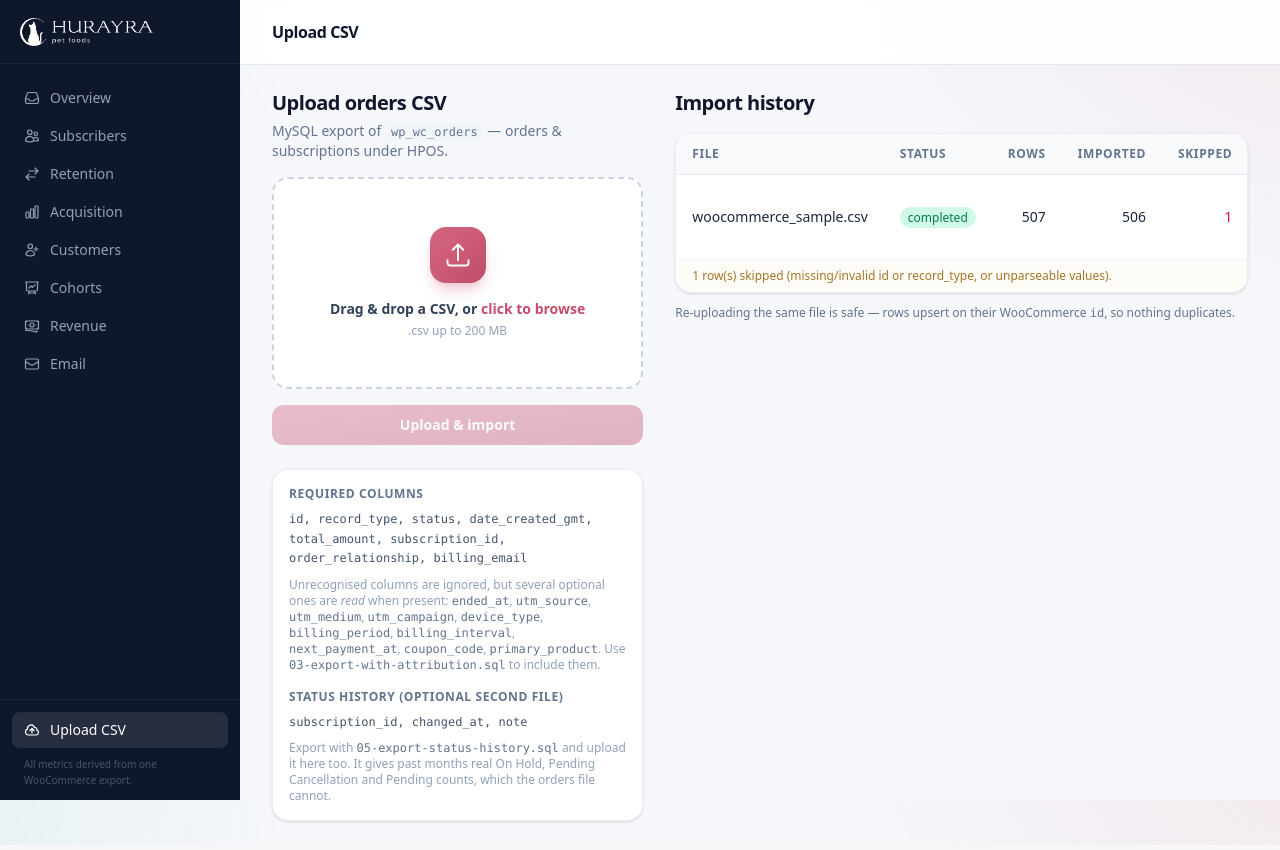
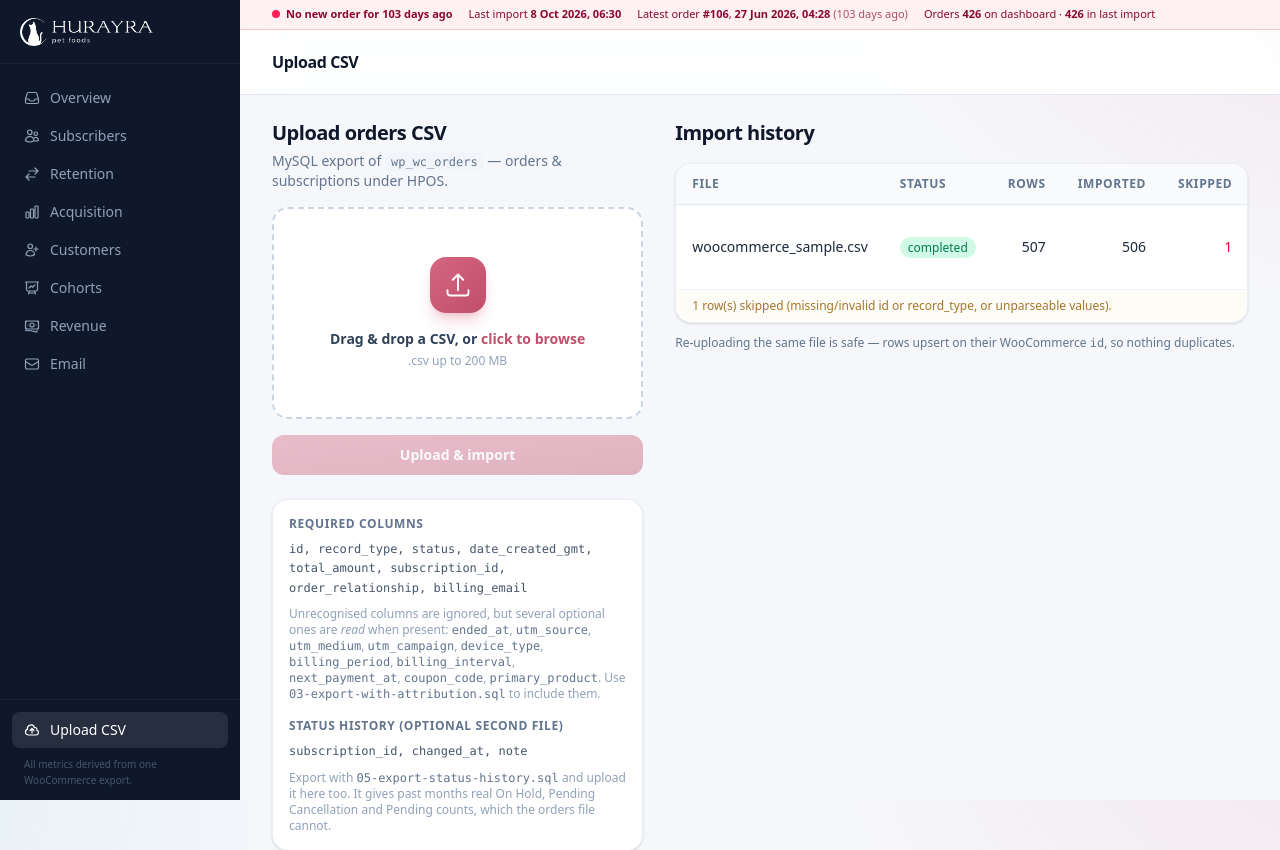
Before and after one commit to ranatb2023/hurayra-analytics, a Laravel app: page /uploads in a window 1280 px wide. Shown: the top 850 px of the page. Run offline with Laravel 12, Linux system fonts and the light colour scheme; data comes from the database, SQL or seed files in the repository; style sheets or scripts are compiled from the project's sources; some web fonts are replaced.

Commit message:
fix(metrics): P0-3 data freshness banner on every page
Shows last import/sync, latest order (id and UK time), dashboard vs source
order counts, amber after 12h and red after 24h without an order, and a
'Data ends' note when the selected period runs past the data.

Co-Authored-By: Claude Opus 5.5 (1M context) <noreply@anthropic.com>

```diff
--- a/app/Providers/AppServiceProvider.php
+++ b/app/Providers/AppServiceProvider.php
@@ -2,7 +2,10 @@
 
 namespace App\Providers;
 
+use App\Services\DataFreshness;
+use Illuminate\Support\Facades\View;
 use Illuminate\Support\ServiceProvider;
+use Throwable;
 
 class AppServiceProvider extends ServiceProvider
 {
@@ -19,6 +22,15 @@ class AppServiceProvider extends ServiceProvider
      */
     public function boot(): void
     {
-        //
+        // The freshness strip sits on every page, so every page that uses the
+        // app layout gets its figures. A missing table (fresh install, before
+        // migrating) hides the strip rather than taking the page down.
+        View::composer('layouts.app', function ($view) {
+            try {
+                $view->with('freshness', app(DataFreshness::class)->summary());
+            } catch (Throwable) {
+                $view->with('freshness', null);
+            }
+        });
     }
 }
--- a/app/Services/DataFreshness.php
+++ b/app/Services/DataFreshness.php
@@ -2,6 +2,7 @@
 
 namespace App\Services;
 
+use App\Models\Record;
 use App\Support\Clock;
 use Carbon\CarbonImmutable;
 use Illuminate\Support\Facades\DB;
@@ -61,4 +62,92 @@ class DataFreshness
 
         return $data !== null && $data->lt($now) ? $data : $now;
     }
+
+    /** Hours without a new order before the banner turns amber, then red. */
+    public const WARN_AFTER_HOURS = 12;
+
+    public const STALE_AFTER_HOURS = 24;
+
+    /**
+     * The newest order in the data, or null when there are none.
+     *
+     * @return array{id:int, created_at:CarbonImmutable}|null
+     */
+    public function latestOrder(): ?array
+    {
+        $row = DB::table('records')
+            ->where('record_type', 'shop_order')
+            ->whereIn('status', Record::ORDER_STATUSES)
+            ->whereNotNull('date_created_gmt')
+            ->orderByDesc('date_created_gmt')
+            ->orderByDesc('id')
+            ->first(['id', 'date_created_gmt']);
+
+        return $row === null ? null : [
+            'id' => (int) $row->id,
+            'created_at' => Clock::toLocal((string) $row->date_created_gmt),
+        ];
+    }
+
+    /** Orders the dashboard counts: real order statuses only. */
+    public function dashboardOrderCount(): int
+    {
+        return DB::table('records')
+            ->where('record_type', 'shop_order')
+            ->whereIn('status', Record::ORDER_STATUSES)
+            ->count();
+    }
+
+    /**
+     * Orders in the source, as WooCommerce's own "All" list would count them
+     * if it did not filter anything out: every order except the deleted and
+     * draft ones. A gap against {@see dashboardOrderCount()} is rows with a
+     * status that is not an order status (see the Data Health page).
+     *
+     * @return array{count:int, from:string}
+     */
+    public function sourceOrderCount(): array
+    {
+        return [
+            'count' => DB::table('records')
+                ->where('record_type', 'shop_order')
+                ->whereNotIn('status', Record::EXCLUDED_ORDER_STATUSES)
+                ->count(),
+            'from' => 'last import',
+        ];
+    }
+
+    /**
+     * Everything the freshness strip shows.
+     *
+     * `level` is green / amber / red from how long it has been since the last
+     * order: a store that normally takes orders every few hours and has had
+     * none for a day is either quiet or broken, and either way the numbers
+     * below the strip are not today's.
+     *
+     * @return array<string, mixed>
+     */
+    public function summary(): array
+    {
+        $now = Clock::now();
+        $latest = $this->latestOrder();
+        $hours = $latest === null ? null : (int) max(0, floor($latest['created_at']->diffInHours($now)));
+
+        return [
+            'now' => $now,
+            'last_import_at' => $this->lastImportAt(),
+            'last_sync_at' => $this->lastSyncAt(),
+            'data_timestamp' => $this->dataTimestamp(),
+            'latest_order' => $latest,
+            'hours_since_order' => $hours,
+            'dashboard_orders' => $this->dashboardOrderCount(),
+            'source_orders' => $this->sourceOrderCount(),
+            'level' => match (true) {
+                $hours === null => 'red',
+                $hours > self::STALE_AFTER_HOURS => 'red',
+                $hours > self::WARN_AFTER_HOURS => 'amber',
+                default => 'green',
+            },
+        ];
+    }
 }
--- a/resources/js/dashboard.js
+++ b/resources/js/dashboard.js
@@ -797,6 +797,18 @@ export default (config = {}) => ({
         return `as of ${new Date(+y, +m - 1, +d - 1).toLocaleDateString(undefined, fmt)}`;
     },
 
+    /**
+     * When the selected period runs past the data, say where the data stops.
+     * An October that has only been imported up to the 8th otherwise shows
+     * the rest of the month as zeros that look like a collapse.
+     */
+    dataEndsNote() {
+        if (!this.metrics?.snapshot_capped || !this.metrics.snapshot_at) return '';
+        const [y, m, d] = String(this.metrics.snapshot_at).split(' ')[0].split('-');
+        const when = new Date(+y, +m - 1, +d).toLocaleDateString(undefined, { day: 'numeric', month: 'short', year: 'numeric' });
+        return `Data ends ${when}. Figures after this are not real zeros.`;
+    },
+
     // --- sparklines (inline SVG path from a values array) ---
     sparkPath(values) {
         if (!values || values.length < 2) return '';
--- a/resources/views/layouts/app.blade.php
+++ b/resources/views/layouts/app.blade.php
@@ -56,6 +56,7 @@
 
     {{-- ------------------------------------------------------- top bar --}}
     <header class="no-print sticky top-0 z-30 border-b border-slate-200 bg-white/90 backdrop-blur-xl">
+        @include('partials.freshness')
         <div class="flex h-16 items-center gap-4 px-4 sm:px-6 lg:px-8">
             @hasSection('topbar')
                 @yield('topbar')
--- /dev/null
+++ b/resources/views/partials/freshness.blade.php
@@ -0,0 +1,68 @@
+{{--
+    Data freshness strip, on every page.
+
+    Every figure on the dashboard is only as current as the newest data behind
+    it. A week-old export looks exactly like a quiet week, so the age of the
+    data is stated before any number is read: green under 12 hours since the
+    last order, amber under 24, red beyond that.
+
+    Expects $freshness from DataFreshness::summary() (null hides the strip).
+--}}
+@if ($freshness)
+    @php
+        $f = $freshness;
+        $tone = [
+            'green' => ['bg-emerald-50 text-emerald-900 border-emerald-200', 'bg-emerald-500'],
+            'amber' => ['bg-amber-50 text-amber-900 border-amber-200', 'bg-amber-500'],
+            'red' => ['bg-rose-50 text-rose-900 border-rose-200', 'bg-rose-500'],
+        ][$f['level']];
+        $fmt = fn ($t) => $t ? $t->format('j M Y, H:i') : '—';
+        $synced = $f['last_sync_at'] ?? null;
+        $imported = $f['last_import_at'] ?? null;
+        $latest = $f['latest_order'];
+        $age = $f['hours_since_order'];
+        $ageLabel = $age === null ? null : ($age < 48 ? $age.'h ago' : intdiv($age, 24).' days ago');
+        $source = $f['source_orders'];
+    @endphp
+    <div class="border-b px-4 py-1.5 text-[11px] sm:px-6 lg:px-8 {{ $tone[0] }}" role="status" data-freshness="{{ $f['level'] }}">
+        <div class="flex flex-wrap items-center gap-x-4 gap-y-0.5">
+            <span class="inline-flex items-center gap-1.5 font-semibold">
+                <span class="h-2 w-2 shrink-0 rounded-full {{ $tone[1] }}"></span>
+                @if ($latest === null)
+                    No orders in the data
+                @elseif ($f['level'] === 'green')
+                    Data is current
+                @else
+                    No new order for {{ $ageLabel }}
+                @endif
+            </span>
+
+            <span>
+                @if ($synced)
+                    Last sync <span class="font-semibold">{{ $fmt($synced) }}</span>
+                    @if ($imported) <span class="opacity-70">· last import {{ $fmt($imported) }}</span> @endif
+                @else
+                    Last import <span class="font-semibold">{{ $fmt($imported) }}</span>
+                @endif
+            </span>
+
+            @if ($latest)
+                <span>
+                    Latest order <span class="font-semibold">#{{ $latest['id'] }}</span>,
+                    <span class="font-semibold">{{ $fmt($latest['created_at']) }}</span>
+                    <span class="opacity-70">({{ $ageLabel }})</span>
+                </span>
+            @endif
+
+            <span title="Dashboard counts real order statuses only. The difference is listed on the Data Health page.">
+                Orders <span class="font-semibold">{{ number_format($f['dashboard_orders']) }}</span> on dashboard
+                · <span class="font-semibold">{{ number_format($source['count']) }}</span> in {{ $source['from'] }}
+            </span>
+
+            {{-- Only on the dashboard, where a period is selected. --}}
+            @hasSection('app_data')
+                <span x-show="dataEndsNote()" x-cloak class="font-semibold" x-text="dataEndsNote()"></span>
+            @endif
+        </div>
+    </div>
+@endif
```
Also changed, not shown: AUDIT_PLAN.md (+1 -1 lines), tests/Feature/DataFreshnessTest.php (added, +97 -0 lines), CHANGELOG.md.
